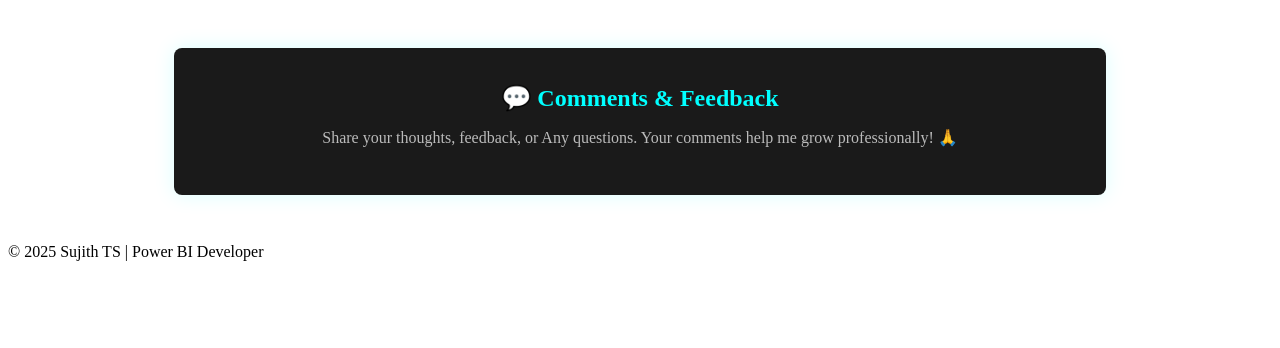
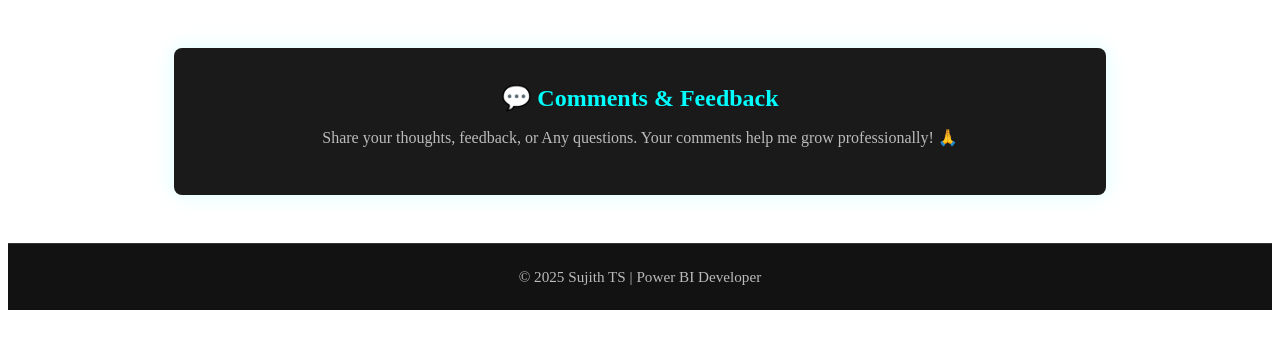
Before and after one commit to Sujithts12/Sujith_siddarth_portfolio, a plain HTML site: page docs/index.html in a window 1280 px wide. Drawn offline with Linux system fonts and the light colour scheme.

Commit message:
Update index.html

```diff
--- a/docs/index.html
+++ b/docs/index.html
@@ -22,9 +22,7 @@
           async>
   </script>
 </section>
-</main>
-<footer>
+<!-- Footer -->
+<footer style="text-align:center; padding:1.5rem 0; margin-top:3rem; background-color:#121212; color:#bbb; font-size:0.95rem; border-top:1px solid #333;">
   &copy; 2025 Sujith TS | Power BI Developer
 </footer>
-</body>
-</html>
```
